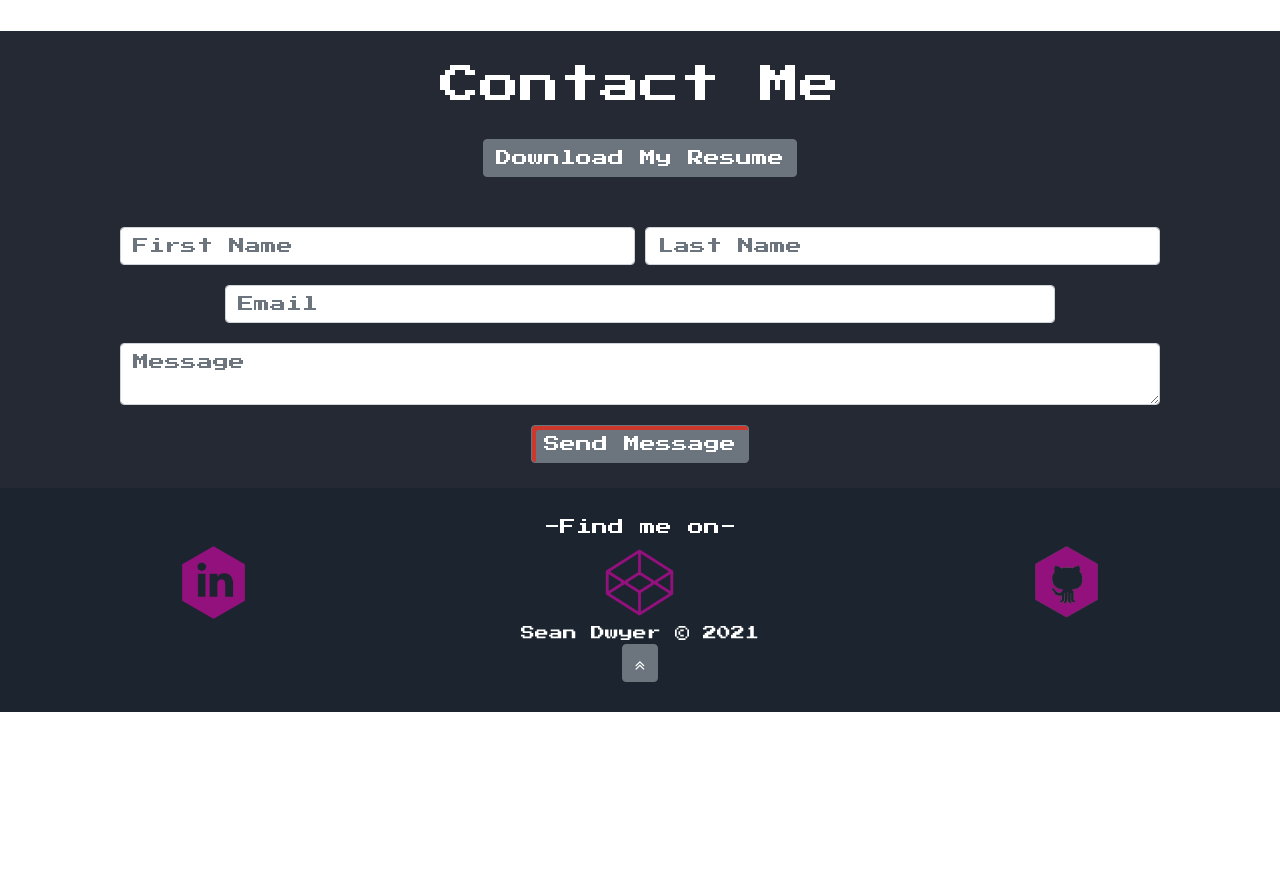
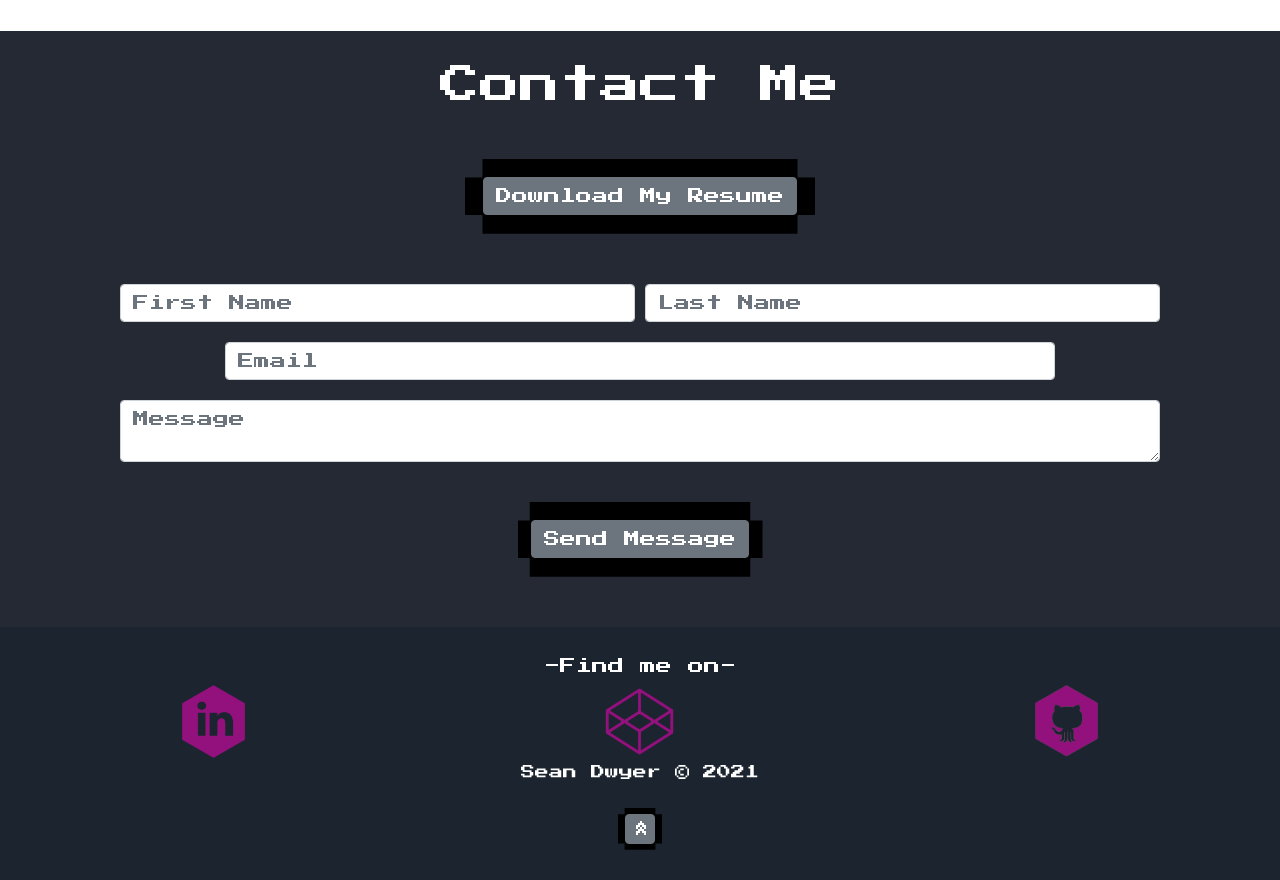
Before and after one commit to spdwyer06/Portfolio_React, a React (Create React App) app: page / in a window 1280 px wide. Shown: the part 3140-4020 px from the top of the page. Before the commit the page ends 3852 px from the top, so only its background shows below. Built offline with nearby package versions, Linux system fonts and the light colour scheme.

Commit message:
Add styling to buttons in ContactMe and Footer components

```diff
--- a/src/Components/ContactMe/ContactMe.css
+++ b/src/Components/ContactMe/ContactMe.css
@@ -3,21 +3,30 @@
     color: white;
 }
 
-.eight-bit-btn{
+/* .eight-bit-btn{
     display: inline-block;
-    /* position: relative; */
+    position: relative;
     text-align: center;
     font-size: 30px;
     padding: 20px;
     color: white;
-    box-shadow: inset 4px 4px 0px 0px #ce372b;
-}
+    box-shadow: inset -4px -4px 0px 0px #aaa9a9;
+} */
 
 .form-row{
     margin-bottom: 20px;
 }
 
-#resume-btn{
+#resume-btn-bkg{
+    height: 75px;
+    width: 350px;
+    background-color: black;
+    margin-top: 20px;
+    margin-left: auto;
+    margin-right: auto;
+    margin-bottom: auto;
+    padding-top: 18px;
+    clip-path: polygon(0% 25%, 5% 25%, 5% 0%, 95% 0%, 95% 25%, 100% 25%, 100% 75%, 95% 75%, 95% 100%, 5% 100%, 5% 75%, 0% 75%);
     margin-bottom: 50px;
 }
 
@@ -26,6 +35,19 @@
     margin-bottom: 30px;
 }
 
-#form-submit-btn{
+#form-submit-btn-bkg{
+    height: 75px;
+    width: 245px;
+    background-color: black;
+    margin-top: 20px;
+    margin-left: auto;
+    margin-right: auto;
+    margin-bottom: auto;
+    padding-top: 18px;
+    clip-path: polygon(0% 25%, 5% 25%, 5% 0%, 95% 0%, 95% 25%, 100% 25%, 100% 75%, 95% 75%, 95% 100%, 5% 100%, 5% 75%, 0% 75%);
+    margin-bottom: 50px;
+}
+
+/* #form-submit-btn{
     margin-bottom: 25px;
-}
+} */
--- a/src/Components/ContactMe/ContactMe.js
+++ b/src/Components/ContactMe/ContactMe.js
@@ -38,7 +38,9 @@ const ContactMe = () => {
             </Row>
             <Row>
                 <Col className='text-center'>
-                    <a  href={MyResume} download='SeanDwyerResume.pdf'><Button id='resume-btn'>Download My Resume</Button></a>
+                    <div id='resume-btn-bkg'>
+                        <a  href={MyResume} download='SeanDwyerResume.pdf'><Button id='resume-btn'>Download My Resume</Button></a>
+                    </div>
                 </Col>
             </Row>
             <Form onSubmit={handleSubmit}>
@@ -63,7 +65,9 @@ const ContactMe = () => {
                 </Row>
                 <Row>
                     <Col className='text-center'>
-                        <Button id='form-submit-btn' className='eight-bit-btn' type='submit'>Send Message</Button>
+                        <div id='form-submit-btn-bkg'>
+                            <Button id='form-submit-btn' className='eight-bit-btn' type='submit'>Send Message</Button>
+                        </div>
                     </Col>
                 </Row>
             </Form>
--- a/src/Components/Footer/Footer.css
+++ b/src/Components/Footer/Footer.css
@@ -13,6 +13,46 @@
     width: 75px;
 }
 
-#final-row{
-    margin-bottom: 30px;
+/* #final-row{
+    margin-top: 25px;
+} */
+
+#footer-btn-bkg{
+    height: 42px;
+    width: 44px;
+    position: relative;
+    background-color: black;
+    margin-top: 25px;
+    margin-left: auto;
+    margin-right: auto;
+    padding-top: 6px;
+    /* margin-bottom: auto; */
+    /* padding-top: 18px; */
+    clip-path: polygon(0% 15%, 15% 15%, 15% 0%, 85% 0%, 85% 15%, 100% 15%, 100% 85%, 85% 85%, 85% 100%, 15% 100%, 15% 85%, 0% 85%);
 }
+
+/* #footer-btn{
+    height: 20px;
+    width: 20px;
+    position: relative;
+    height: 20px;
+    width: 20px;
+    margin-top: 7px;
+    padding-bottom: 5px;
+    padding-right: 5px;
+} */
+
+/* #footer-btn-icon{
+    height: 10px;
+    width: 10px;
+    transform: rotate(-90deg);
+    padding-left: auto;
+    padding-right: auto;
+} */
+
+#footer-btn{
+    width: 30px;
+    height: 30px;
+    padding: 1px;
+    transform: rotate(90deg);
+}
--- a/src/Components/Footer/Footer.js
+++ b/src/Components/Footer/Footer.js
@@ -42,7 +42,14 @@ const Footer = () => {
             <Row>
                 {/* <Col sm={{size: 'auto', offset: 5}}> */}
                 <Col id='final-row'>
-                <a href='#landing-zone'><Button><i className="fa fa-angle-double-up"></i></Button></a>
+                    <div id='footer-btn-bkg'>
+                        <a href='#landing-zone'><Button id='footer-btn'>«</Button></a>
+                    </div>
+                    {/* <a href='#landing-zone'><Button id='footer-btn'><i id='footer-btn-icon' className="fa fa-angle-double-up"></i></Button></a> */}
+                    {/* <div id='footer-btn-bkg'> */}
+                        {/* <a href='#landing-zone'><Button id='footer-btn'><i id='footer-btn-icon' className="fa fa-angle-double-up"></i></Button></a> */}
+                        {/* <a href='#landing-zone'><Button id='footer-btn'><span id='footer-btn-icon'>^</span></Button></a>
+                    </div> */}
                     {/* <FontAwesomeIcon icon='fa-angle-double-up' /> */}
                     {/* <FontAwesomeIcon icon={['fas', 'fa-angle-double-up']} /> */}
                     {/* <Button><FontAwesomeIcon icon={['fas', 'fa-angle-double-up']} /></Button> */}
--- a/src/Components/LandingZone/LandingZone.js
+++ b/src/Components/LandingZone/LandingZone.js
@@ -26,7 +26,7 @@ const LandingZone = () => {
             <Row>
                 <Col className='text-center'>
                     <div id='landing-zone-btn-bkg'>
-                    <a href='#portfolio'><Button id='landing-zone-btn'>View My Work</Button></a>
+                        <a href='#portfolio'><Button id='landing-zone-btn'>View My Work</Button></a>
                     </div>
                 </Col>
             </Row>
```
